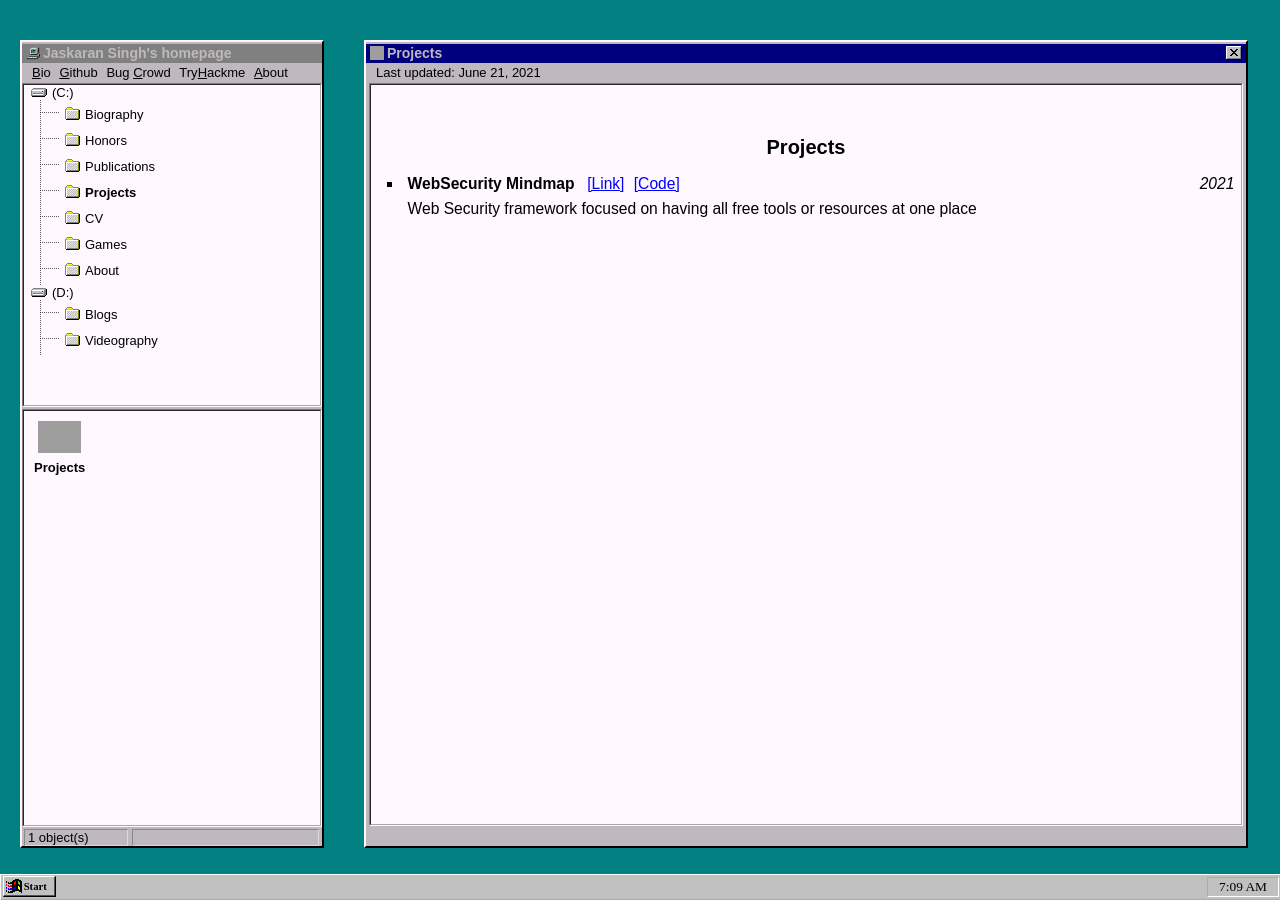
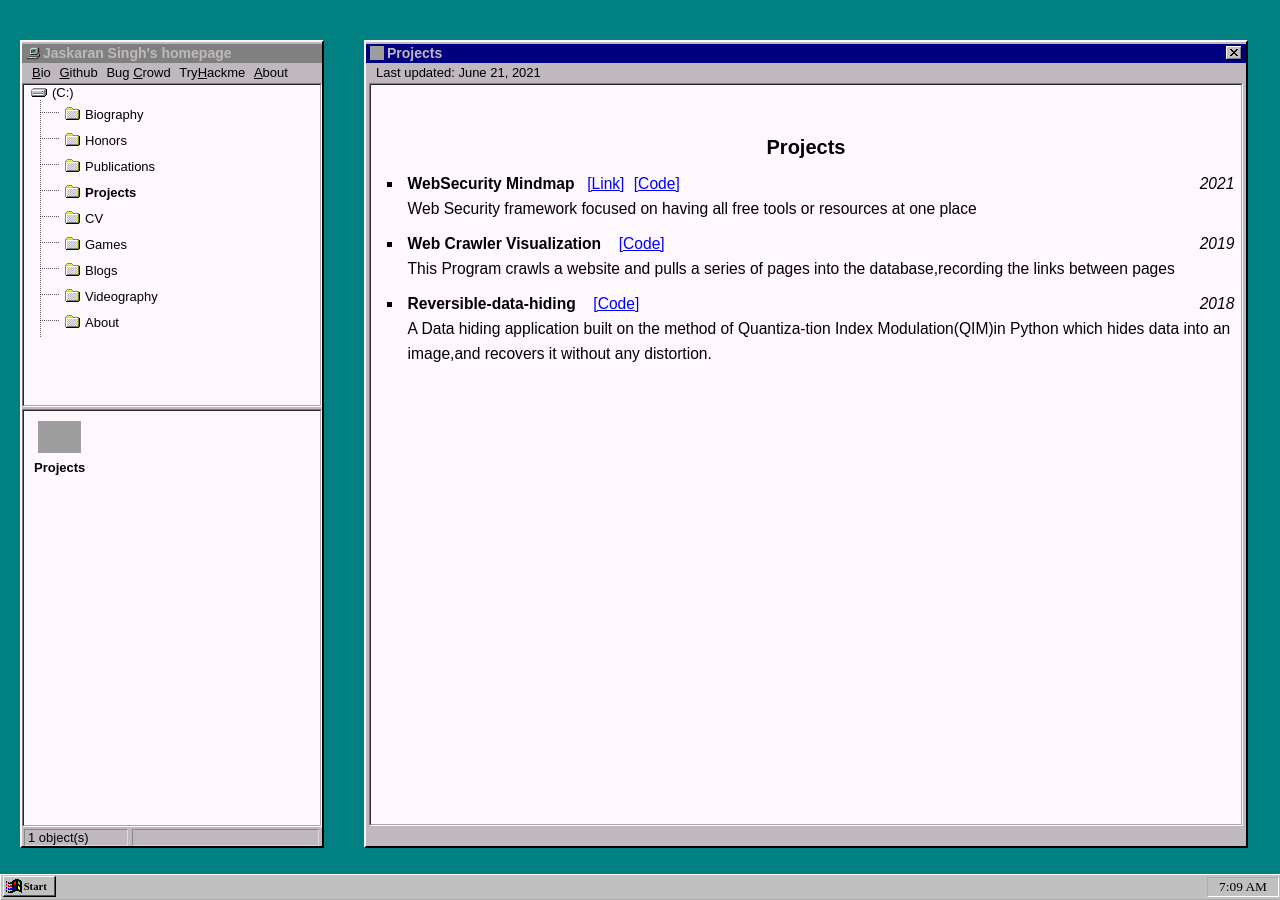
Before and after one commit to Jaskaran12/Portfolio, a Jekyll site: the page built from _projects/projects.html, in a window 1280 px wide. Built offline with Jekyll 4.4.1, drawn with Linux system fonts in a browser that asks for light colours; grey boxes are pictures that could not be loaded.

Commit message:
Added more projects

```diff
--- a/_config.yml
+++ b/_config.yml
@@ -13,7 +13,8 @@ google_verification: null
 
 
 # File management
-include: [".htaccess"]
+include:
+    [".htaccess"]
 exclude: ["README.md", "LICENSE", "TODO.txt", "Gemfile", "Gemfile.lock"]
 
 # Sass
@@ -54,20 +55,21 @@ collections:
         output: true
         name: Games
         pos: 6
-    about:
-        output: true
-        name: About
-        pos: 100
-#D-drive
-Ddrive:
     blog:
         output: true
         name: Blogs
+        tag: blog
         pos: 101
     video:
         output: true
         name: Videography
+        tag: video
         pos: 102
+    about:
+        output: true
+        name: About
+        pos: 104
+
 
 defaults:
     -
--- a/_layouts/default.html
+++ b/_layouts/default.html
@@ -52,23 +52,6 @@
                         <li><a href="{{site.url}}/{{collection.label}}" title="{{collection.name}}"><img src="{{site.url}}/assets/img/folder.ico" />{{ collection.name }}</a></li>
                     {% endif %}
                 {% endfor %}
-            </ul>
-                </li>
-                <li><a href="{{site.url}}/" ><img src="{{site.url}}/assets/img/disk.png" />(D:)</a>
-                    <ul>
-                        {% assign collections2 = site.Ddrive | where_exp: "item", "item.label != 'posts'" | sort: "pos"%}
-                        {% for collection in collections2 %}
-                            {% if collection.label == current_collection %}
-                                <li class="hit"><a href="{{site.url}}/{{collection.label}}" title="{{collection.name}}"><img src="{{site.url}}/assets/img/folder.ico" />{{ collection.name }}</a></li>
-                            {% else %}
-                                <li><a href="{{site.url}}/{{collection.label}}" title="{{collection.name}}"><img src="{{site.url}}/assets/img/folder.ico" />{{ collection.name }}</a></li>
-                            {% endif %}
-                        {% endfor %}
-                    </ul>
-                        </li>
-
-
-            </ul>
         </div>
 
         <div class="post_list">
--- a/_projects/projects.html
+++ b/_projects/projects.html
@@ -49,5 +49,26 @@ permalink: /projects/index.html
 		<span class="project_year">2021</span>
 		<div>Web Security framework focused on having all free tools or resources at one place</div>
 	</li>
+</li>
+<li class="project_li">
+	<span class="project_title">Web Crawler Visualization</span>
+<span class="project_code">
+	<a href="https://github.com/Jaskaran12/Reversible-data-hiding" target="_blank">
+		[Code]
+	</a>
+</span>
+<span class="project_year">2019</span>
+<div>This Program crawls a website and pulls a series of pages into the database,recording the links between pages</div>
+</li>
+	<li class="project_li">
+		<span class="project_title">Reversible-data-hiding</span>
+		<span class="project_code">
+			<a href="https://github.com/Jaskaran12/Reversible-data-hiding" target="_blank">
+				[Code]
+			</a>
+		</span>
+		<span class="project_year">2018</span>
+		<div>A Data hiding application built on the method of Quantiza-tion Index Modulation(QIM)in Python which hides data into an image,and recovers it without any distortion.</div>
+
 
 </ul>
```
Also changed, not shown: _blog/blogs.html (+1 -13 lines), _video/video.html (+6 -2 lines).
